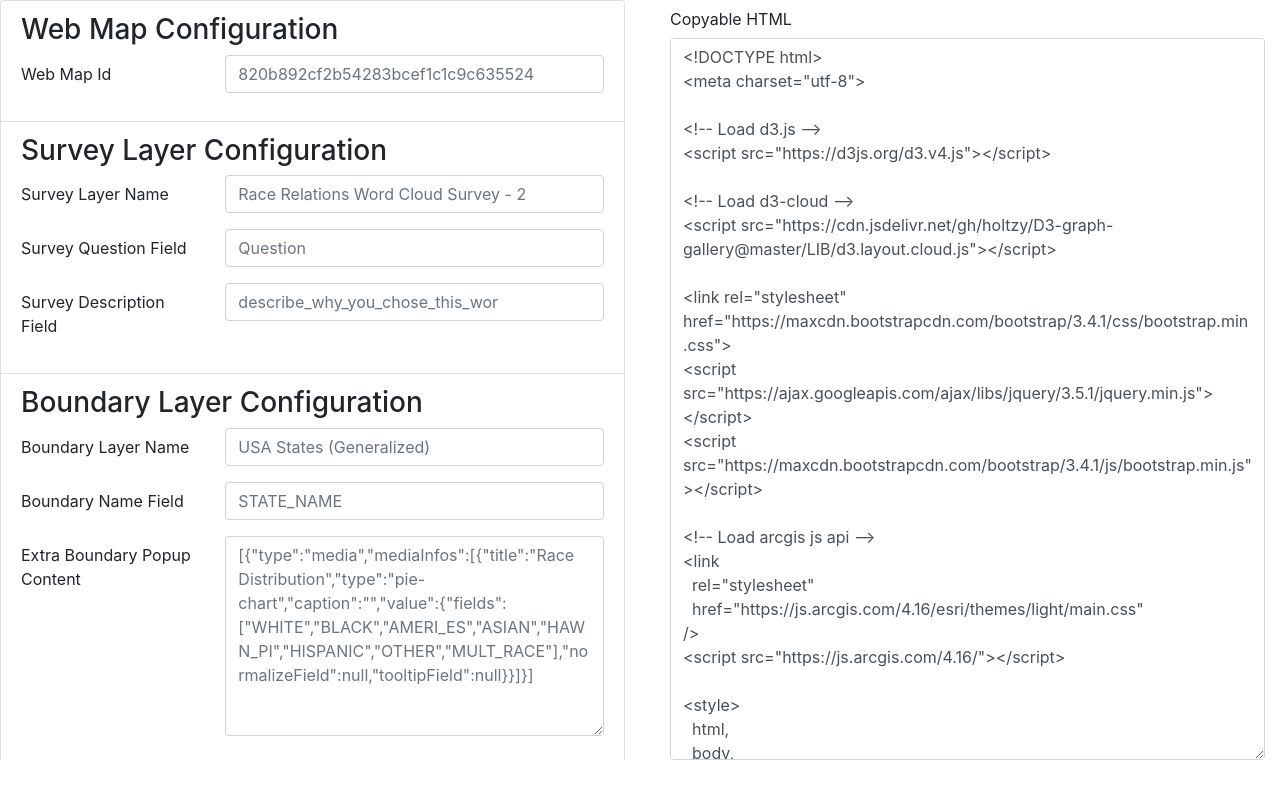
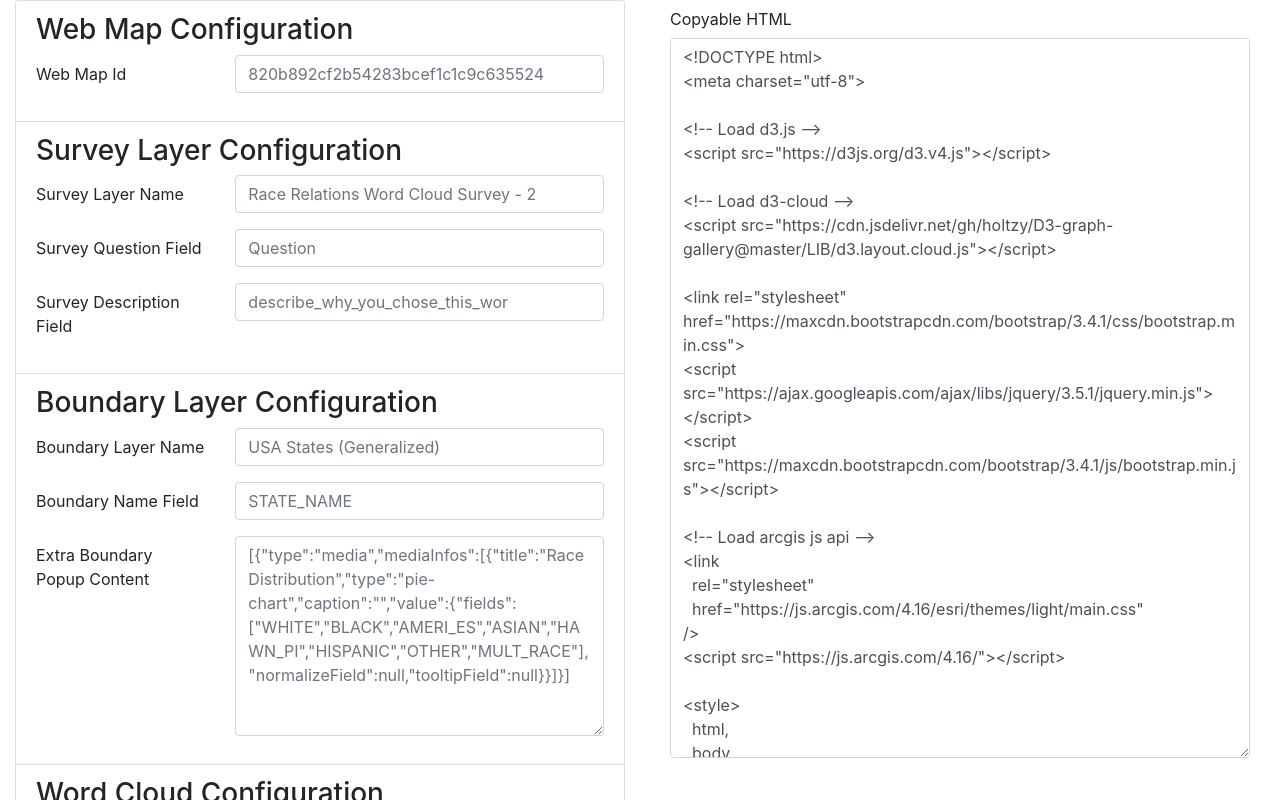
Before and after one commit to Jking-GIS/race-relations-word-cloud, a React (Create React App) app in the folder html-generator/: page / in a window 1280 px wide. Built offline with nearby package versions, Linux system fonts and the light colour scheme.

Commit message:
no message

```diff
--- a/html-generator/src/App.css
+++ b/html-generator/src/App.css
@@ -3,11 +3,12 @@
 }
 
 #copyableHtmlConfigDiv{
-  height: 95vh;
+  height: 100vh;
+  float: left;
 }
 
 #copyableHtmlConfigDiv form{
-  height: 95vh;
+  height: 100%;
   overflow: auto;
 }
 
@@ -15,14 +16,23 @@
   height: 100%;
 }
 
+#copyableHtmlDiv {
+  float: right;
+  height: 100vh;
+}
+
 #copyableHtmlDiv .form-group {
-  height: 95vh;
+  height: 90vh;
 }
 
 #copyableHtmlDiv .form-group div{
-  height: 95%;
+  height: 100%;
 }
 
 #copyableHtmlDiv .form-group div textarea{
   height: 100%;
 }
+
+.App.row {
+  display: inline;
+}
```
